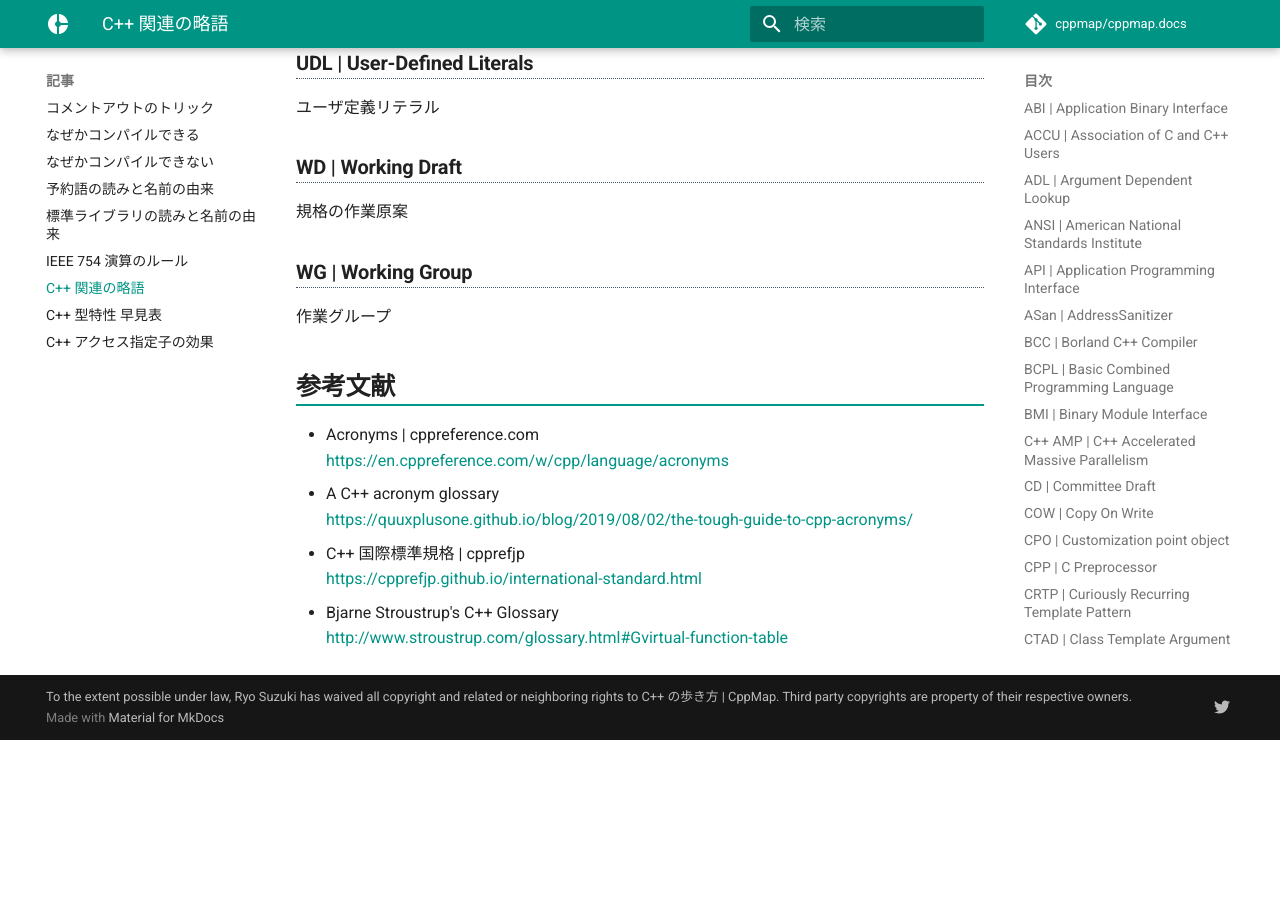
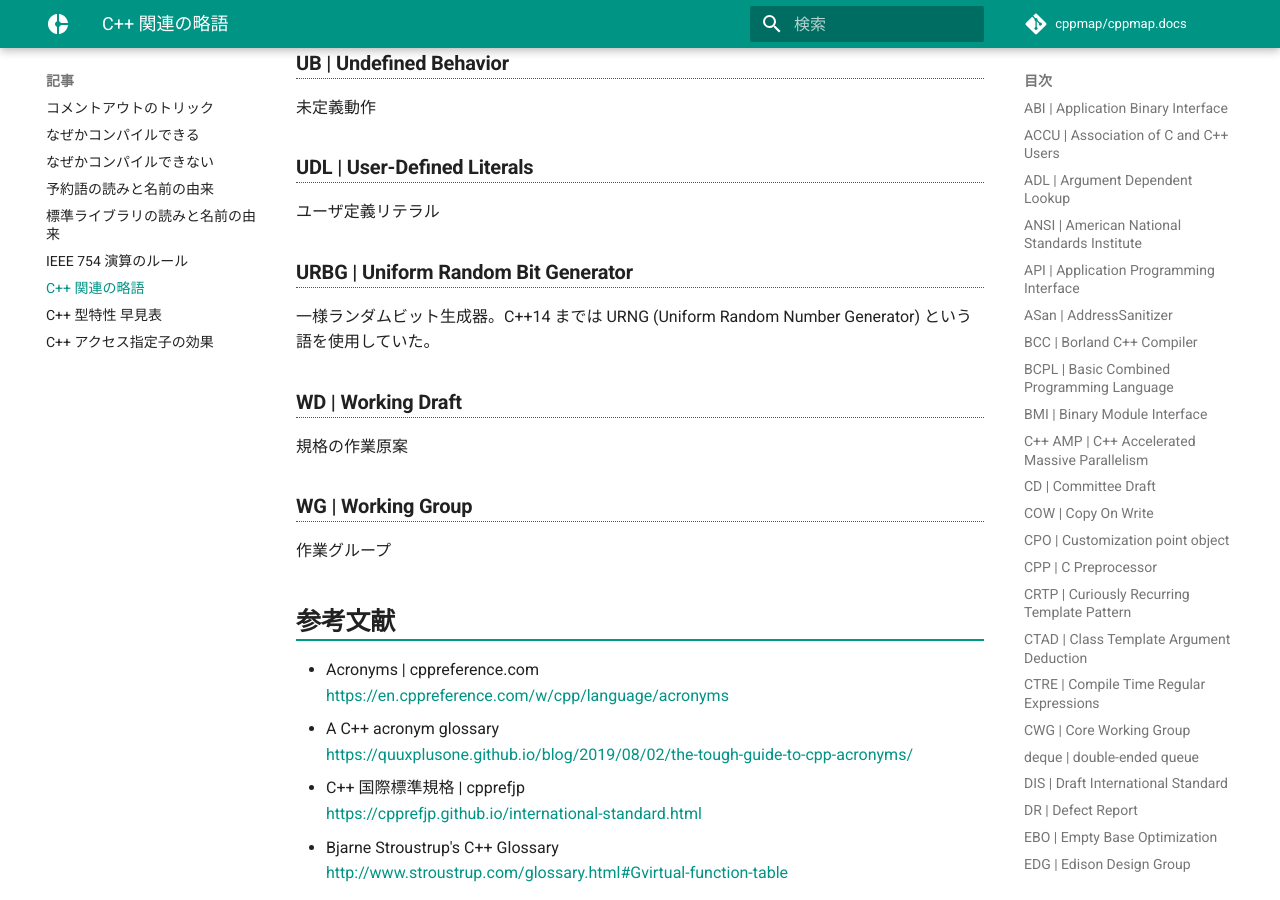
Before and after one commit to cppmap/cppmap.docs, an MkDocs documentation site: the page built from docs/articles/acronyms.md, in a window 1280 px wide and 900 px high, scrolled down 7740 px. Built offline with MkDocs 1.6.1 and Material for MkDocs 9.7.7, drawn with Linux system fonts in a browser that asks for light colours; nearby versions of some CDN libraries; comment, search, counter and statistics services are not loaded; before the commit the page ends 8480 px from its top, so only the background shows below that; some of the changed text lies outside the part shown.

Commit message:
Update acronyms.md

```diff
--- a/docs/articles/acronyms.md
+++ b/docs/articles/acronyms.md
@@ -49,6 +49,9 @@ C++20 以降の標準ライブラリで提供される、カスタマイゼー
 
 ### CTAD | Class Template Argument Deduction
 クラステンプレートのテンプレート引数推論
+
+### CTRE | Compile Time Regular Expressions
+コンパイル時正規表現
 
 ### CWG | Core Working Group
 C++ 標準化委員会のワーキンググループの 1 つ。言語機能に関する規格文面をレビューする。
@@ -215,6 +218,9 @@ C 言語と互換性のあるオブジェクトレイアウトを持つ型
 ### UDL | User-Defined Literals
 ユーザ定義リテラル
 
+### URBG | Uniform Random Bit Generator
+一様ランダムビット生成器。C++14 までは URNG (Uniform Random Number Generator) という語を使用していた。
+
 ### WD | Working Draft
 規格の作業原案
 
```
